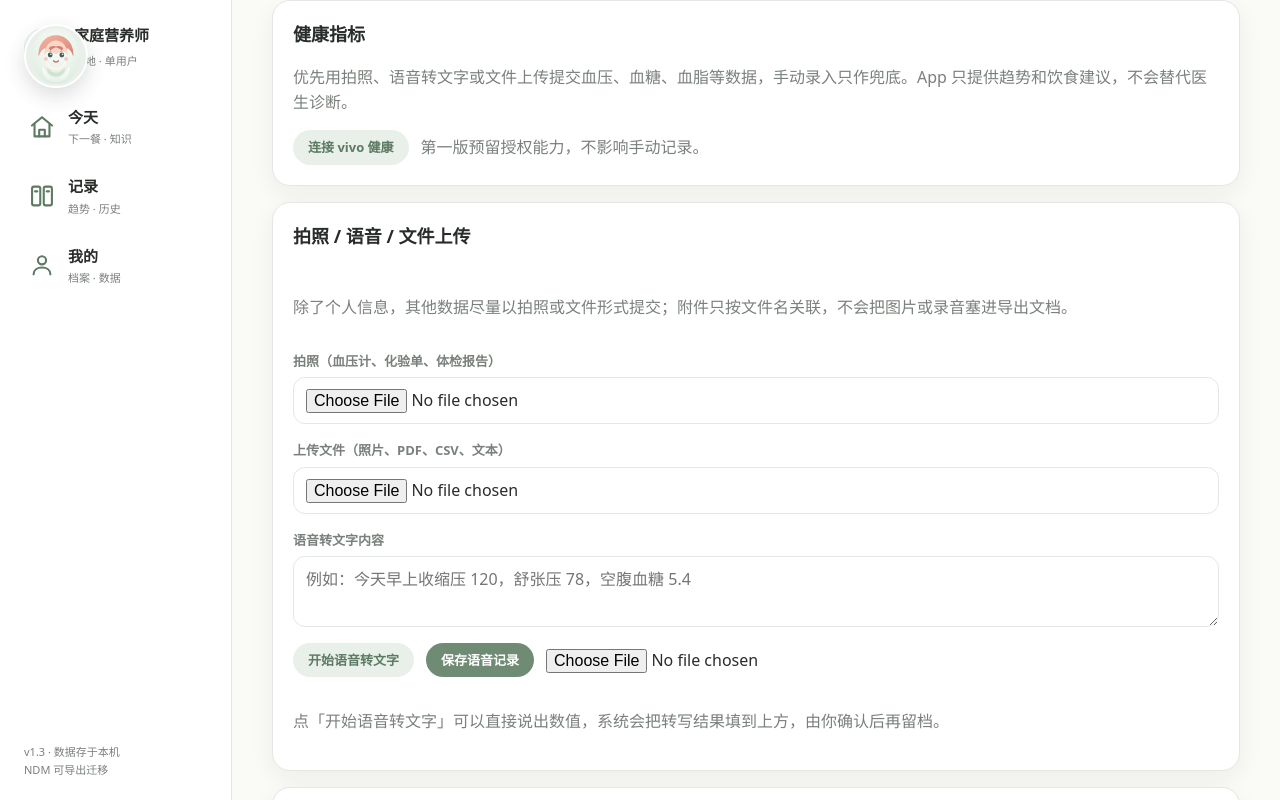
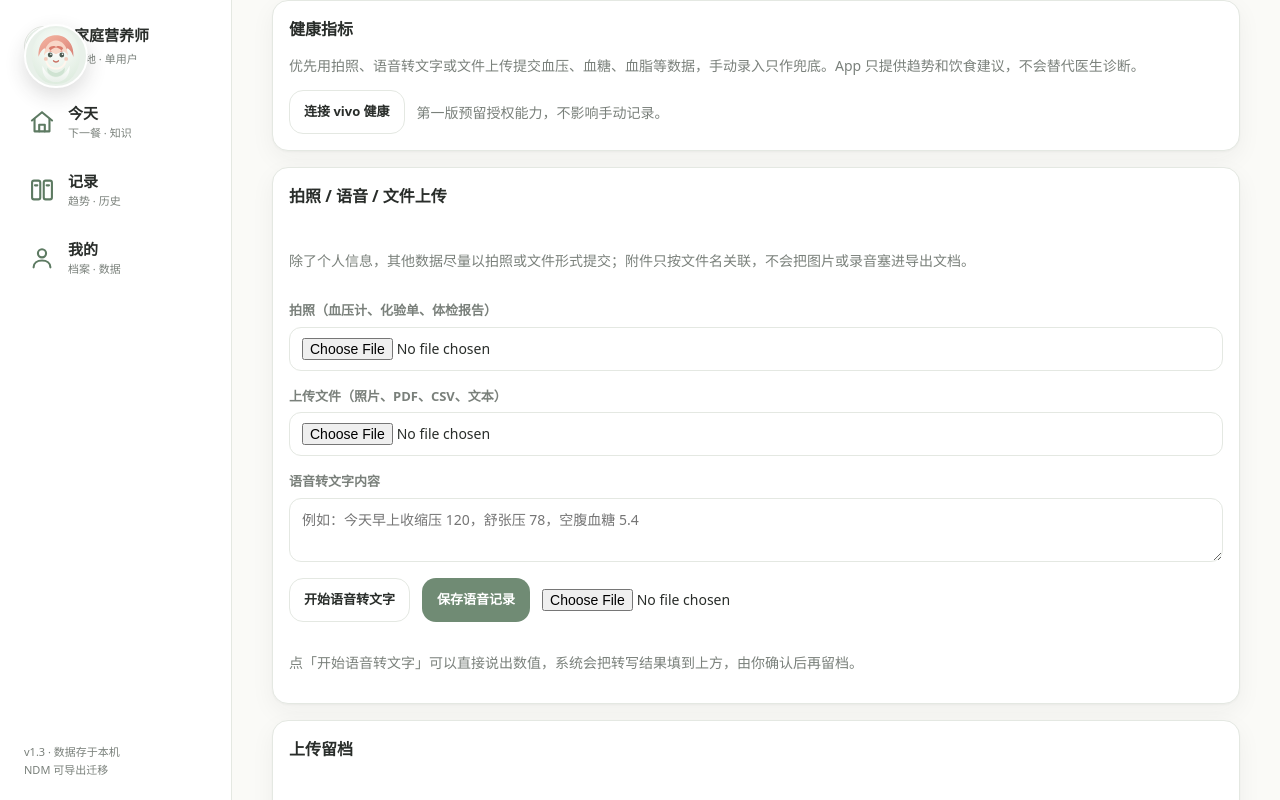
Before and after one commit to WFY-1-BYO/-app, a React (Vite) app: page /health in a window 1280 px wide. Shown: the top 800 px of the page. Built offline with nearby package versions, Linux system fonts and the light colour scheme.

Commit message:
feat(V1.3-D): Design Tokens 统一，移除红色失败色，字阶/圆角/触控目标/悬浮球/减少动效按图1落地

```diff
--- a/src/components/NutritionPie.tsx
+++ b/src/components/NutritionPie.tsx
@@ -1,9 +1,10 @@
 import type { NutritionSummary } from '../types'
 
+/** 只用 UI 方案指定的 6 色：主色绿、柔橙、分割线浅灰绿。 */
 const colors = {
-  carbs: '#dfb56d',
-  protein: '#708b74',
-  fat: '#d98c6a',
+  carbs: '#708B74',
+  protein: '#E7A56F',
+  fat: '#E4E8E2',
 }
 
 export default function NutritionPie({ nutrition }: { nutrition: NutritionSummary }) {
@@ -17,7 +18,7 @@ export default function NutritionPie({ nutrition }: { nutrition: NutritionSummar
   return (
     <div className="pie-wrap">
       <svg viewBox="0 0 120 120" width="160" height="160" role="img" aria-label="三大营养素供能比例">
-        <circle cx="60" cy="60" r={radius} fill="none" stroke="#eef1ee" strokeWidth="16" />
+        <circle cx="60" cy="60" r={radius} fill="none" stroke="#FAFAF7" strokeWidth="16" />
         <circle
           cx="60"
           cy="60"
--- a/src/pages/Health.tsx
+++ b/src/pages/Health.tsx
@@ -369,7 +369,7 @@ export default function Health() {
           />
         </div>
 
-        {error && <p style={{ color: 'var(--danger)', margin: 0 }}>{error}</p>}
+        {error && <p style={{ color: 'var(--notice-ink)', margin: 0 }}>{error}</p>}
 
         <button type="submit" className="button">
           保存健康指标
@@ -413,7 +413,7 @@ export default function Health() {
                         ? 'var(--primary-strong)'
                         : analysis.level === 'unknown'
                           ? 'var(--muted)'
-                          : 'var(--danger)',
+                          : 'var(--notice-ink)',
                   }}
                 >
                   {analysis.message}
--- a/src/pages/MealConfirm.tsx
+++ b/src/pages/MealConfirm.tsx
@@ -122,7 +122,7 @@ export default function MealConfirm() {
         />
       </div>
 
-      {error && <p style={{ color: 'var(--danger)', margin: 0 }}>{error}</p>}
+      {error && <p style={{ color: 'var(--notice-ink)', margin: 0 }}>{error}</p>}
 
       <div className="row">
         <button type="submit" className="button">
--- a/src/pages/MealNew.tsx
+++ b/src/pages/MealNew.tsx
@@ -341,7 +341,7 @@ export default function MealNew() {
           </button>
         </div>
 
-        {error && <p style={{ color: 'var(--danger)', margin: 0 }}>{error}</p>}
+        {error && <p style={{ color: 'var(--notice-ink)', margin: 0 }}>{error}</p>}
 
         <div className="row">
           <button type="button" className="button" onClick={generate}>
--- a/src/pages/MealResult.tsx
+++ b/src/pages/MealResult.tsx
@@ -90,7 +90,7 @@ export default function MealResult() {
                     ? 'var(--primary-strong)'
                     : evaluation.level === 'acceptable'
                       ? 'var(--accent)'
-                      : 'var(--danger)',
+                      : 'var(--notice-ink)',
               }}
             >
               {evaluation.message}
--- a/src/pages/Onboarding.tsx
+++ b/src/pages/Onboarding.tsx
@@ -255,7 +255,7 @@ export default function Onboarding() {
         />
       </div>
 
-      {error && <p style={{ color: 'var(--danger)', margin: 0 }}>{error}</p>}
+      {error && <p style={{ color: 'var(--notice-ink)', margin: 0 }}>{error}</p>}
 
       <div className="row">
         <button type="submit" className="button">
--- a/src/pages/UtensilCalibration.tsx
+++ b/src/pages/UtensilCalibration.tsx
@@ -134,7 +134,7 @@ export default function UtensilCalibration() {
           />
         </div>
 
-        {error && <p style={{ color: 'var(--danger)', margin: 0 }}>{error}</p>}
+        {error && <p style={{ color: 'var(--notice-ink)', margin: 0 }}>{error}</p>}
 
         <button type="submit" className="button">
           保存校准
--- a/src/styles/app.css
+++ b/src/styles/app.css
@@ -8,9 +8,18 @@
   --muted: #7a807b;
   --border: #e4e8e2;
   --accent: #e7a56f;
-  --danger: #d97966;
-  --radius: 18px;
-  --shadow: 0 8px 24px rgba(41, 45, 42, 0.06);
+  /* UI 方案禁止红色失败色：错误提示统一用中灰，靠文字说明而非颜色警示 */
+  --notice-ink: #7a807b;
+  --radius: 16px;
+  --shadow: 0 1px 2px rgba(41, 45, 42, 0.04), 0 8px 24px rgba(41, 45, 42, 0.05);
+  /* 字阶：能量 28 / 页面标题 22 / 卡片主标题 19 / 区块 16 / 正文 14 / 辅助 12 / 标签 11 */
+  --fs-hero: 28px;
+  --fs-title: 22px;
+  --fs-card-title: 19px;
+  --fs-section: 16px;
+  --fs-body: 14px;
+  --fs-hint: 12px;
+  --fs-label: 11px;
   --font: system-ui, -apple-system, BlinkMacSystemFont, 'Segoe UI', sans-serif;
 }
 
@@ -29,8 +38,9 @@ body {
   background: var(--bg);
   color: var(--text);
   font-family: var(--font);
-  font-size: 16px;
-  line-height: 1.55;
+  font-size: var(--fs-body);
+  line-height: 1.5;
+  font-variant-numeric: tabular-nums;
   -webkit-font-smoothing: antialiased;
 }
 
@@ -103,7 +113,9 @@ textarea {
   display: flex;
   flex-direction: column;
   align-items: center;
+  justify-content: center;
   gap: 3px;
+  min-height: 56px;
   padding: 10px 0 12px;
   color: var(--muted);
   text-decoration: none;
@@ -126,12 +138,12 @@ textarea {
   border: 1px solid var(--border);
   border-radius: var(--radius);
   box-shadow: var(--shadow);
-  padding: 20px;
+  padding: 16px;
 }
 
 .section-title {
   margin: 0 0 12px;
-  font-size: 18px;
+  font-size: var(--fs-section);
   font-weight: 700;
 }
 
@@ -161,9 +173,10 @@ textarea {
 
 .button {
   border: 1px solid transparent;
-  border-radius: 999px;
+  border-radius: 14px;
   background: var(--primary);
   color: #fff;
+  min-height: 44px;
   padding: 10px 20px;
   font-weight: 700;
   cursor: pointer;
@@ -179,8 +192,9 @@ textarea {
 }
 
 .button.secondary {
-  background: var(--primary-soft);
-  color: var(--primary-strong);
+  background: #fff;
+  border-color: var(--border);
+  color: var(--text);
 }
 
 .button.ghost {
@@ -189,12 +203,11 @@ textarea {
   color: var(--text);
 }
 
-.button.danger {
-  background: var(--danger);
-}
+/* 文档禁止红色失败色，红色按钮规则已移除 */
 
 .button.small {
-  padding: 6px 14px;
+  min-height: 44px;
+  padding: 8px 14px;
   font-size: 13px;
 }
 
@@ -401,7 +414,7 @@ textarea {
   justify-content: center;
   gap: 8px;
   font-size: 16px;
-  border-radius: 16px;
+  border-radius: 14px;
   text-decoration: none;
 }
 
@@ -795,7 +808,7 @@ textarea {
 
 .estimate-tag.confirm {
   background: #fff3e8;
-  color: #a9682f;
+  color: var(--text);
   border-color: var(--accent);
 }
 
@@ -917,7 +930,7 @@ textarea {
 
 .upload-status.pending {
   background: #fff3e8;
-  color: #a9682f;
+  color: var(--text);
   border-color: var(--accent);
 }
 
@@ -1162,3 +1175,34 @@ textarea {
     grid-template-columns: minmax(0, 1fr);
   }
 }
+
+
+
+/* ===== V1.3 改编 D：Design Tokens 收尾 ===== */
+button.chip {
+  min-height: 44px;
+}
+
+.health-big {
+  font-size: var(--fs-hero);
+}
+
+.next-meal-title {
+  font-size: var(--fs-card-title);
+}
+
+.today-title {
+  font-size: var(--fs-title);
+}
+
+/* 系统字体放大时不清空布局，字号用可缩放单位 */
+@media (prefers-reduced-motion: reduce) {
+  *,
+  *::before,
+  *::after {
+    animation-duration: 0.01ms !important;
+    animation-iteration-count: 1 !important;
+    transition-duration: 0.01ms !important;
+    scroll-behavior: auto !important;
+  }
+}
```
Also changed, not shown: 1 other file (tests, documents, lock files or other folders).
